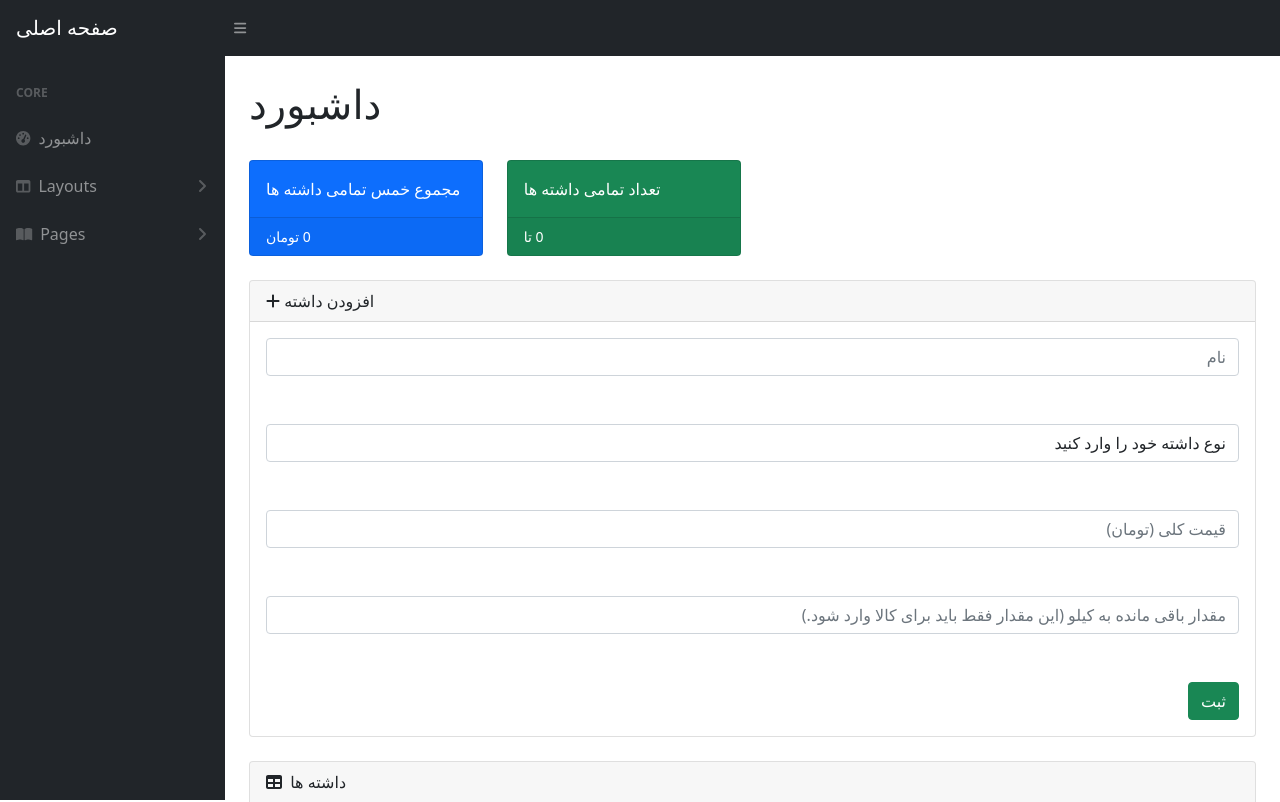
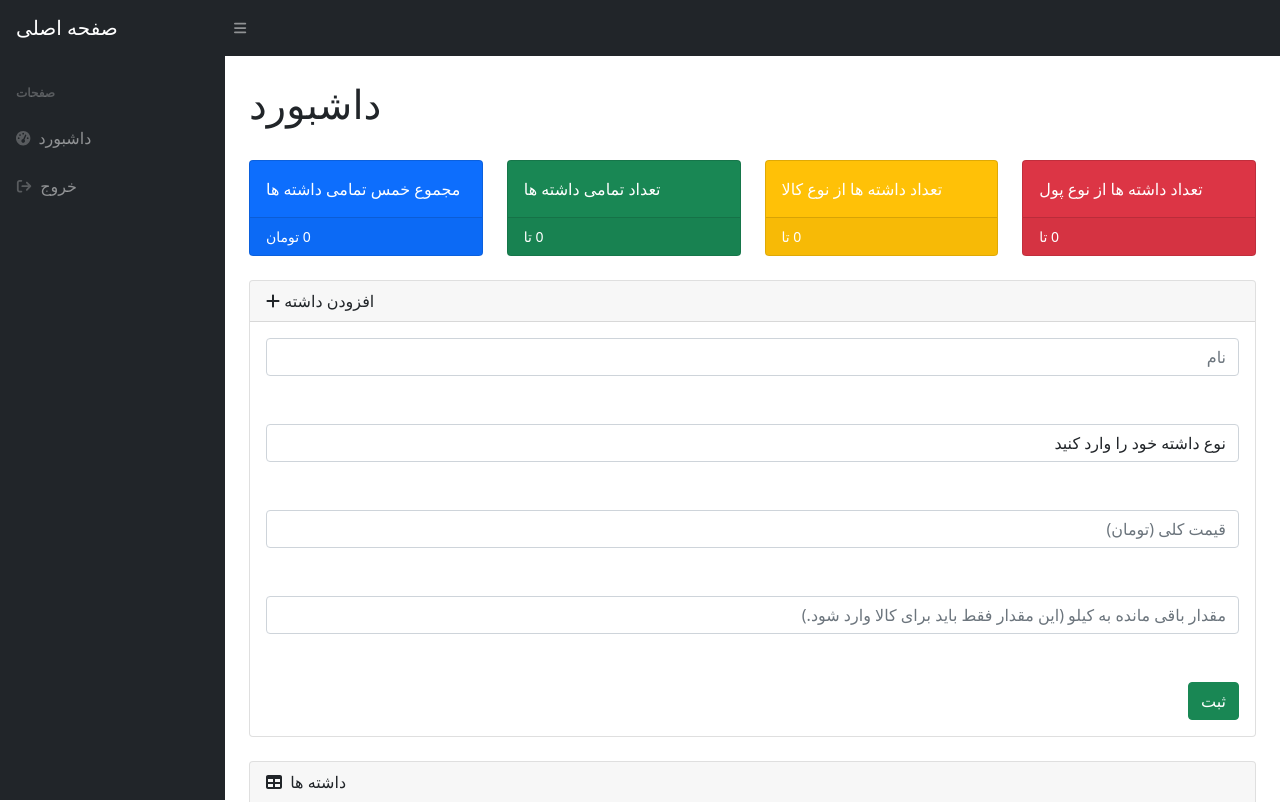
Before and after one commit to afattahi1387/calculate-khoms-website, a Flask app: page / in a window 1280 px wide. Shown: the top 802 px of the page. Run offline with Flask 3, Linux system fonts and the light colour scheme; data that the repository does not hold is empty; some libraries are stand-ins or nearby versions.

Commit message:
showing number of commodities and number of moneys in dashboard.

```diff
--- a/app.py
+++ b/app.py
@@ -35,7 +35,15 @@ def home():
         show_form = 'add_have'
         have_row_for_edit = None
 
-    return render_template('index.html', haves = haves, show_form = show_form, user_id = current_user.get_id(), have_row_for_edit = have_row_for_edit, total_khoms = functions.add_cama_in_number(functions.calculate_khoms_of_user_haves(current_user.get_id())), number_of_haves = functions.count_user_haves(current_user.get_id()))
+    return render_template('index.html',
+    haves = haves,
+    show_form = show_form,
+    user_id = current_user.get_id(),
+    have_row_for_edit = have_row_for_edit,
+    total_khoms = functions.add_cama_in_number(functions.calculate_khoms_of_user_haves(current_user.get_id())),
+    number_of_haves = functions.add_cama_in_number(functions.count_user_haves(current_user.get_id())),
+    number_of_commodities = functions.add_cama_in_number(functions.count_user_haves(current_user.get_id(), 'commodity')),
+    number_of_moneys = functions.add_cama_in_number(functions.count_user_haves(current_user.get_id(), 'money')))
 
 @app.route('/add-have-for-user', methods = ['POST'])
 @login_required
--- a/functions.py
+++ b/functions.py
@@ -36,10 +36,15 @@ def get_user_haves(user_id):
     cursor.execute(f"SELECT * FROM haves WHERE user_id = '{user_id}' ORDER BY id DESC")
     return cursor.fetchall()
 
-def count_user_haves(user_id):
+def count_user_haves(user_id, have_type = None):
     connect_to_db = db_connect()
     cursor = connect_to_db.cursor()
-    cursor.execute(f"SELECT * FROM haves WHERE user_id = '{user_id}' ORDER BY id DESC")
+    query = f"SELECT * FROM haves WHERE user_id = '{user_id}'"
+    if have_type:
+        query += f" AND type = '{have_type}'"
+
+    query += " ORDER BY id DESC"
+    cursor.execute(query)
     return cursor.rowcount
 
 def get_one_have(have_id):
--- a/templates/index.html
+++ b/templates/index.html
@@ -24,53 +24,15 @@
                 <nav class="sb-sidenav accordion sb-sidenav-dark" id="sidenavAccordion">
                     <div class="sb-sidenav-menu">
                         <div class="nav">
-                            <div class="sb-sidenav-menu-heading">Core</div>
-                            <a class="nav-link" href="index.html">
+                            <div class="sb-sidenav-menu-heading">صفحات</div>
+                            <a class="nav-link" href="/">
                                 <div class="sb-nav-link-icon"><i class="fas fa-tachometer-alt"></i></div>
                                 داشبورد
                             </a>
-                            <a class="nav-link collapsed" href="#" data-bs-toggle="collapse" data-bs-target="#collapseLayouts" aria-expanded="false" aria-controls="collapseLayouts">
-                                <div class="sb-nav-link-icon"><i class="fas fa-columns"></i></div>
-                                Layouts
-                                <div class="sb-sidenav-collapse-arrow"><i class="fas fa-angle-down"></i></div>
+                            <a class="nav-link" href="/logout">
+                                <div class="sb-nav-link-icon"><i class="fas fa-sign-out"></i></div>
+                                خروج
                             </a>
-                            <div class="collapse" id="collapseLayouts" aria-labelledby="headingOne" data-bs-parent="#sidenavAccordion">
-                                <nav class="sb-sidenav-menu-nested nav">
-                                    <a class="nav-link" href="layout-static.html">Static Navigation</a>
-                                    <a class="nav-link" href="layout-sidenav-light.html">Light Sidenav</a>
-                                </nav>
-                            </div>
-                            <a class="nav-link collapsed" href="#" data-bs-toggle="collapse" data-bs-target="#collapsePages" aria-expanded="false" aria-controls="collapsePages">
-                                <div class="sb-nav-link-icon"><i class="fas fa-book-open"></i></div>
-                                Pages
-                                <div class="sb-sidenav-collapse-arrow"><i class="fas fa-angle-down"></i></div>
-                            </a>
-                            <div class="collapse" id="collapsePages" aria-labelledby="headingTwo" data-bs-parent="#sidenavAccordion">
-                                <nav class="sb-sidenav-menu-nested nav accordion" id="sidenavAccordionPages">
-                                    <a class="nav-link collapsed" href="#" data-bs-toggle="collapse" data-bs-target="#pagesCollapseAuth" aria-expanded="false" aria-controls="pagesCollapseAuth">
-                                        Authentication
-                                        <div class="sb-sidenav-collapse-arrow"><i class="fas fa-angle-down"></i></div>
-                                    </a>
-                                    <div class="collapse" id="pagesCollapseAuth" aria-labelledby="headingOne" data-bs-parent="#sidenavAccordionPages">
-                                        <nav class="sb-sidenav-menu-nested nav">
-                                            <a class="nav-link" href="login.html">Login</a>
-                                            <a class="nav-link" href="register.html">Register</a>
-                                            <a class="nav-link" href="password.html">Forgot Password</a>
-                                        </nav>
-                                    </div>
-                                    <a class="nav-link collapsed" href="#" data-bs-toggle="collapse" data-bs-target="#pagesCollapseError" aria-expanded="false" aria-controls="pagesCollapseError">
-                                        Error
-                                        <div class="sb-sidenav-collapse-arrow"><i class="fas fa-angle-down"></i></div>
-                                    </a>
-                                    <div class="collapse" id="pagesCollapseError" aria-labelledby="headingOne" data-bs-parent="#sidenavAccordionPages">
-                                        <nav class="sb-sidenav-menu-nested nav">
-                                            <a class="nav-link" href="401.html">401 Page</a>
-                                            <a class="nav-link" href="404.html">404 Page</a>
-                                            <a class="nav-link" href="500.html">500 Page</a>
-                                        </nav>
-                                    </div>
-                                </nav>
-                            </div>
                         </div>
                     </div>
                 </nav>
@@ -94,6 +56,22 @@
                                     <div class="card-body">تعداد تمامی داشته ها</div>
                                     <div class="card-footer d-flex align-items-center justify-content-between">
                                         <a class="small text-white" style="text-decoration: none; direction: rtl;">{{ number_of_haves }} تا</a>
+                                    </div>
+                                </div>
+                            </div>
+                            <div class="col-xl-3 col-md-6">
+                                <div class="card bg-warning text-white mb-4">
+                                    <div class="card-body">تعداد داشته ها از نوع کالا</div>
+                                    <div class="card-footer d-flex align-items-center justify-content-between">
+                                        <a class="small text-white" style="text-decoration: none; direction: rtl;">{{ number_of_commodities }} تا</a>
+                                    </div>
+                                </div>
+                            </div>
+                            <div class="col-xl-3 col-md-6">
+                                <div class="card bg-danger text-white mb-4">
+                                    <div class="card-body">تعداد داشته ها از نوع پول</div>
+                                    <div class="card-footer d-flex align-items-center justify-content-between">
+                                        <a class="small text-white" style="text-decoration: none; direction: rtl;">{{ number_of_moneys }} تا</a>
                                     </div>
                                 </div>
                             </div>
```
